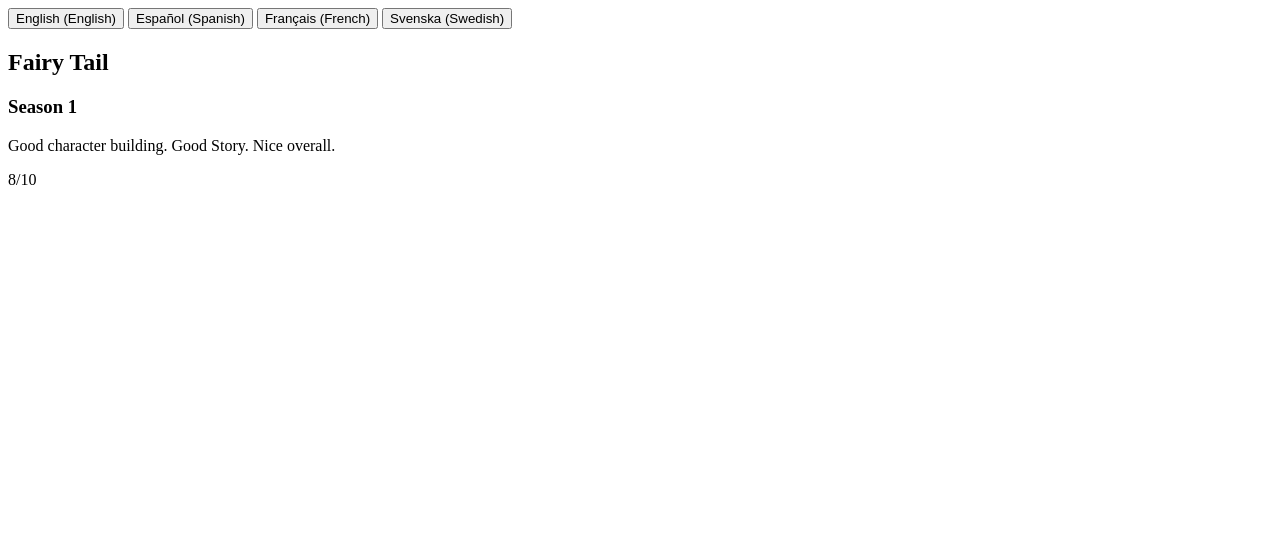
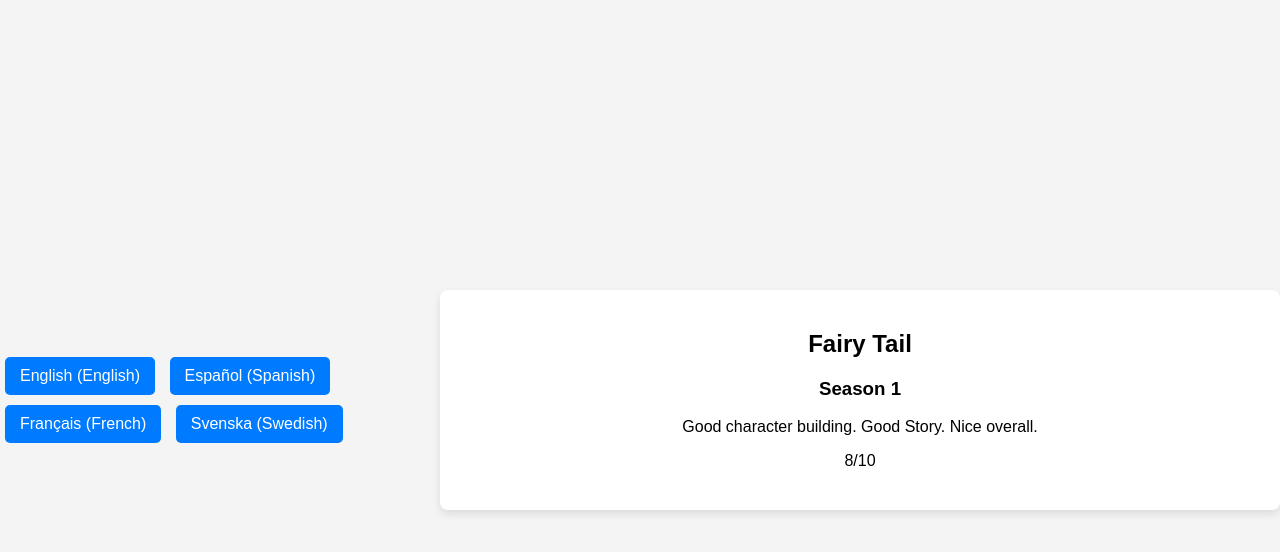
Before and after one commit to SemlanBakelsen/SemlanBakelsens-Anime-Reviews, a plain HTML site: page index.html in a window 1280 px wide. Drawn offline with Linux system fonts and the light colour scheme.

Commit message:
Added style link

```diff
--- a/index.html
+++ b/index.html
@@ -5,6 +5,9 @@
     <meta name="viewport" content="width=device-width, initial-scale=1.0">
 
     <title>Semlan Bakelsens Anime Reviews</title>
+
+    <!-- Link to CSS file -->
+    <link rel="stylesheet" href="style/style.css">
 </head>
 <body>
     <header>
```
